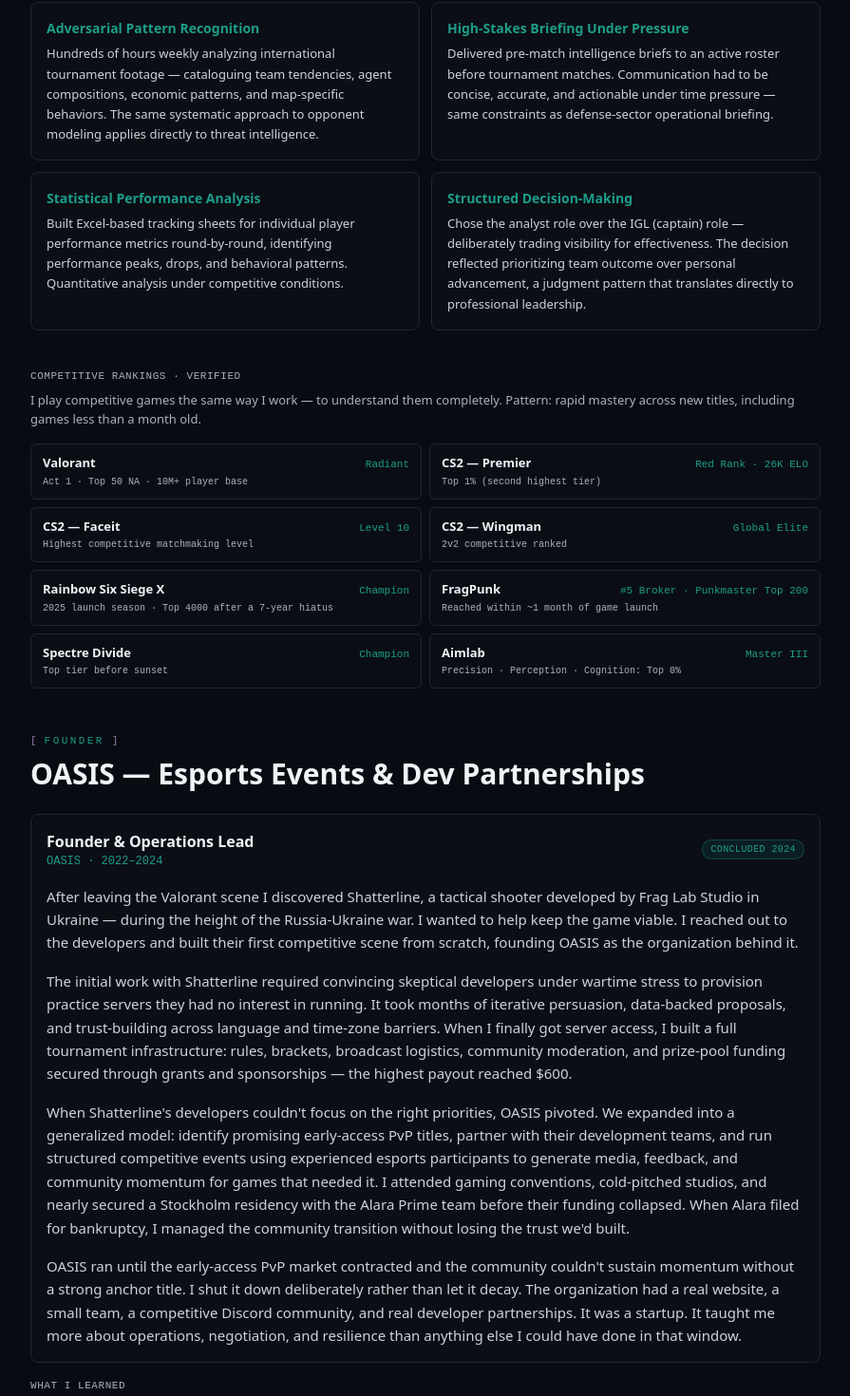
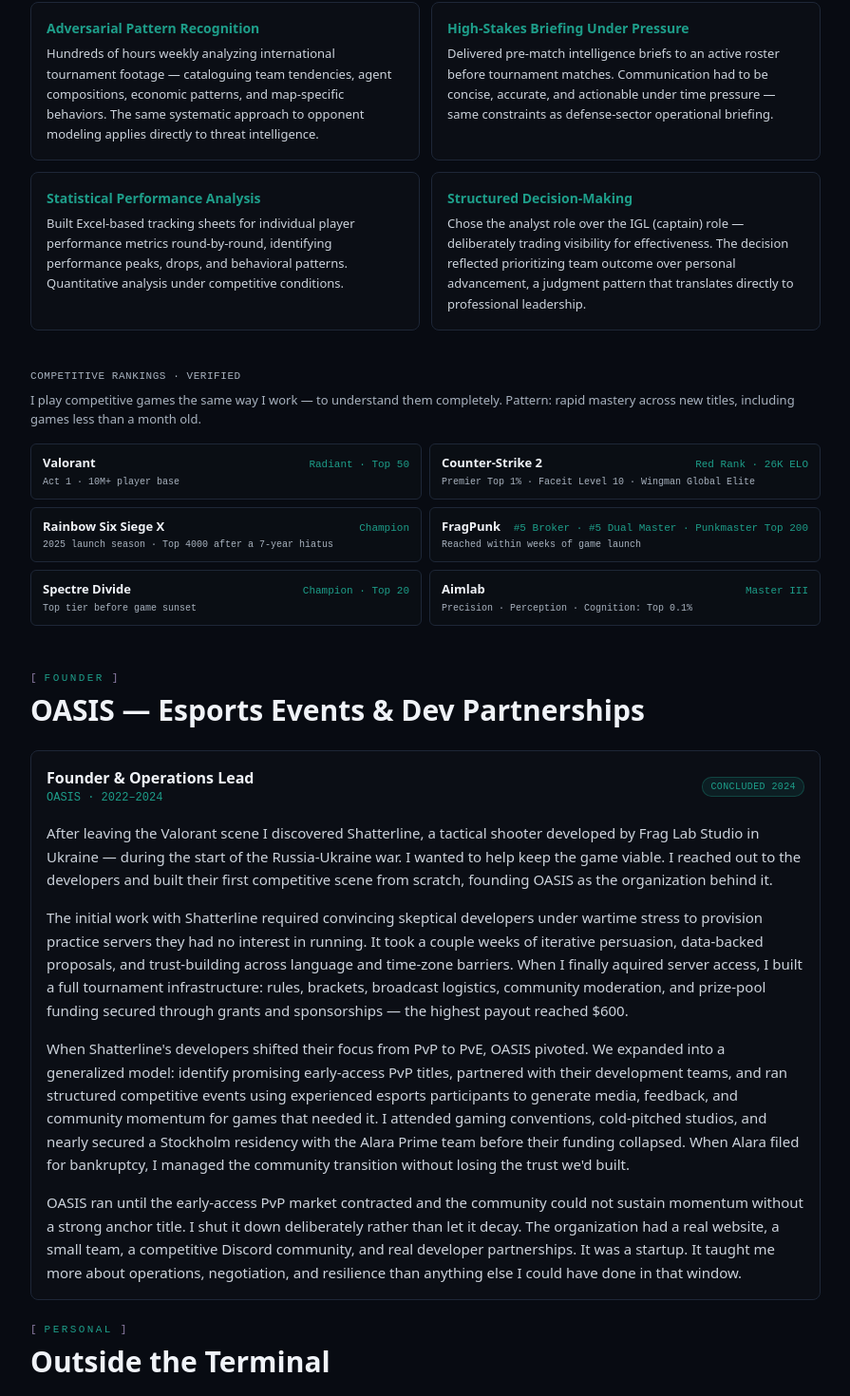
Before and after one commit to osakhra/andrewcastor-portfolio, a Next.js app: page /about in a window 1280 px wide. Shown: the part 1262-2732 px from the top of the page at 95% size, without its empty margins (192-1087 px from the left). Built offline with nearby package versions, Linux system fonts and the light colour scheme.

Commit message:
checkpoint before v10

```diff
--- a/app/about/page.tsx
+++ b/app/about/page.tsx
@@ -55,37 +55,27 @@ const transferableSkills = [
   },
 ];
 
-const oasisSkills = [
-  'Community governance — drafted and enforced rulesets covering bug exploitation, behavioral standards, and exploit patches for live-updating games with active vulnerabilities',
-  'Stakeholder negotiation — convinced skeptical Ukrainian developers during wartime to provision dedicated practice servers; required iterative persuasion, data, and trust-building across language and time-zone barriers',
-  'Sponsorship and grant acquisition — sourced prize pools up to $600 through external grants and brand sponsors with no prior fundraising experience',
-  'Operations management — coordinated media teams, tournament brackets, broadcast logistics, and community communications simultaneously',
-  'Early-access product intelligence — evaluated new PvP titles at alpha/beta stage for competitive viability; provided structured feedback to development teams before public release',
-  'Business development — attended gaming conventions, cold-pitched development studios, negotiated in-person and remote partnerships, and nearly secured a Stockholm studio residency with Alara Prime',
-  'Crisis operations — maintained community trust and event continuity through the Alara Prime bankruptcy, demonstrating organizational resilience under external failure',
-];
+// const oasisSkills = [
+//   'Community governance — drafted and enforced rulesets covering bug exploitation, behavioral standards, and exploit patches for live-updating games with active vulnerabilities',
+//   'Stakeholder negotiation — convinced skeptical Ukrainian developers during wartime to provision dedicated practice servers; required iterative persuasion, data, and trust-building across language and time-zone barriers',
+//   'Sponsorship and grant acquisition — sourced prize pools up to $600 through external grants and brand sponsors with no prior fundraising experience',
+//   'Operations management — coordinated media teams, tournament brackets, broadcast logistics, and community communications simultaneously',
+//   'Early-access product intelligence — evaluated new PvP titles at alpha/beta stage for competitive viability; provided structured feedback to development teams before public release',
+//   'Business development — attended gaming conventions, cold-pitched development studios, negotiated in-person and remote partnerships, and nearly secured a Stockholm studio residency with Alara Prime',
+//   'Crisis operations — maintained community trust and event continuity through the Alara Prime bankruptcy, demonstrating organizational resilience under external failure',
+// ];
 
 // Verified competitive rankings — accurate per user
 const gamingRanks = [
   {
     game: 'Valorant',
-    rank: 'Radiant',
-    note: 'Act 1 · Top 50 NA · 10M+ player base',
+    rank: 'Radiant · Top 50',
+    note: 'Act 1 · 10M+ player base',
   },
   {
-    game: 'CS2 — Premier',
+    game: 'Counter-Strike 2',
     rank: 'Red Rank · 26K ELO',
-    note: 'Top 1% (second highest tier)',
-  },
-  {
-    game: 'CS2 — Faceit',
-    rank: 'Level 10',
-    note: 'Highest competitive matchmaking level',
-  },
-  {
-    game: 'CS2 — Wingman',
-    rank: 'Global Elite',
-    note: '2v2 competitive ranked',
+    note: 'Premier Top 1% · Faceit Level 10 · Wingman Global Elite',
   },
   {
     game: 'Rainbow Six Siege X',
@@ -94,18 +84,18 @@ const gamingRanks = [
   },
   {
     game: 'FragPunk',
-    rank: '#5 Broker · Punkmaster Top 200',
-    note: 'Reached within ~1 month of game launch',
+    rank: '#5 Broker · #5 Dual Master · Punkmaster Top 200',
+    note: 'Reached within weeks of game launch',
   },
   {
     game: 'Spectre Divide',
-    rank: 'Champion',
-    note: 'Top tier before sunset',
+    rank: 'Champion · Top 20',
+    note: 'Top tier before game sunset',
   },
   {
     game: 'Aimlab',
     rank: 'Master III',
-    note: 'Precision · Perception · Cognition: Top 0%',
+    note: 'Precision · Perception · Cognition: Top 0.1%',
   },
 ];
 
@@ -120,7 +110,7 @@ export default function AboutPage() {
           <SectionHeader
             id="intro"
             label="Background"
-            title="Beyond the Résumé"
+            title="Beyond the Resume"
             subtitle="Military family. Ten schools. Always the new kid — which turns out to be excellent training for operating in environments where you have to build trust quickly and figure things out fast."
           />
         </FadeUp>
@@ -131,7 +121,7 @@ export default function AboutPage() {
               Military Brat · USAF Family
             </p>
             <p className="mb-4 font-body text-[15px] leading-relaxed text-text-secondary">
-              Born at Eglin Air Force Base. Both parents served in the United States Air Force — my mother retired as a Lieutenant Colonel, my father as a Colonel. Growing up meant moving every few years across postings: about 10 schools by the time I graduated high school. I learned early how to adapt to new environments, read new social structures, and build trust with strangers. It wasn&apos;t always easy, but it&apos;s a background that translates directly into how I work.
+              Born at Eglin Air Force Base in Fort Walton Beach, Florida. Both parents served in the United States Air Force — my mother retired as a Lieutenant Colonel, my father as a Colonel. Growing up meant packing your things and moving every few years: transitioned through 10 schools by the time I graduated high school. I learned early how to adapt to new environments, read new social structures, and build trust with strangers. It wasn&apos;t always easy, but it&apos;s a background that translates directly into how I work.
             </p>
             <div className="grid grid-cols-1 gap-2 sm:grid-cols-2">
               {locations.map((loc) => (
@@ -172,7 +162,7 @@ export default function AboutPage() {
               The job was structured 12-hour days. Up at 5:30 AM watching international tournament VODs before the NA market woke up. By afternoon I was building per-player performance spreadsheets — round-by-round statistics, behavioral patterns, performance curves plotted over time. Evenings the roster was in scrims; I&apos;d watch live, flag in-round events, then spend the post-session reviewing every angle. At peak I was rated among the better analysts in the NA scene.
             </p>
             <p className="font-body text-[15px] leading-relaxed text-text-secondary">
-              I left the scene by choice. I&apos;d hit my ceiling for what the role could teach me, and I could see more important work ahead. The discipline, pattern recognition, and analytical habits it built stayed with me — and they show up directly in how I approach infrastructure and security work today.
+              I left the scene by choice. I'd hit my ceiling for what the role could teach me, and I could see more important work ahead. The discipline, pattern recognition, and analytical habits built stayed with me — and they show up directly in how I approach infrastructure and security work today.
             </p>
           </div>
         </FadeUp>
@@ -242,21 +232,21 @@ export default function AboutPage() {
               <span className="status-pill status-shipped">Concluded 2024</span>
             </div>
             <p className="mb-4 font-body text-[15px] leading-relaxed text-text-secondary">
-              After leaving the Valorant scene I discovered Shatterline, a tactical shooter developed by Frag Lab Studio in Ukraine — during the height of the Russia-Ukraine war. I wanted to help keep the game viable. I reached out to the developers and built their first competitive scene from scratch, founding OASIS as the organization behind it.
+              After leaving the Valorant scene I discovered Shatterline, a tactical shooter developed by Frag Lab Studio in Ukraine — during the start of the Russia-Ukraine war. I wanted to help keep the game viable. I reached out to the developers and built their first competitive scene from scratch, founding OASIS as the organization behind it.
             </p>
             <p className="mb-4 font-body text-[15px] leading-relaxed text-text-secondary">
-              The initial work with Shatterline required convincing skeptical developers under wartime stress to provision practice servers they had no interest in running. It took months of iterative persuasion, data-backed proposals, and trust-building across language and time-zone barriers. When I finally got server access, I built a full tournament infrastructure: rules, brackets, broadcast logistics, community moderation, and prize-pool funding secured through grants and sponsorships — the highest payout reached $600.
+              The initial work with Shatterline required convincing skeptical developers under wartime stress to provision practice servers they had no interest in running. It took a couple weeks of iterative persuasion, data-backed proposals, and trust-building across language and time-zone barriers. When I finally aquired server access, I built a full tournament infrastructure: rules, brackets, broadcast logistics, community moderation, and prize-pool funding secured through grants and sponsorships — the highest payout reached $600.
             </p>
             <p className="mb-4 font-body text-[15px] leading-relaxed text-text-secondary">
-              When Shatterline&apos;s developers couldn&apos;t focus on the right priorities, OASIS pivoted. We expanded into a generalized model: identify promising early-access PvP titles, partner with their development teams, and run structured competitive events using experienced esports participants to generate media, feedback, and community momentum for games that needed it. I attended gaming conventions, cold-pitched studios, and nearly secured a Stockholm residency with the Alara Prime team before their funding collapsed. When Alara filed for bankruptcy, I managed the community transition without losing the trust we&apos;d built.
+              When Shatterline&apos;s developers shifted their focus from PvP to PvE, OASIS pivoted. We expanded into a generalized model: identify promising early-access PvP titles, partnered with their development teams, and ran structured competitive events using experienced esports participants to generate media, feedback, and community momentum for games that needed it. I attended gaming conventions, cold-pitched studios, and nearly secured a Stockholm residency with the Alara Prime team before their funding collapsed. When Alara filed for bankruptcy, I managed the community transition without losing the trust we&apos;d built.
             </p>
             <p className="font-body text-[15px] leading-relaxed text-text-secondary">
-              OASIS ran until the early-access PvP market contracted and the community couldn&apos;t sustain momentum without a strong anchor title. I shut it down deliberately rather than let it decay. The organization had a real website, a small team, a competitive Discord community, and real developer partnerships. It was a startup. It taught me more about operations, negotiation, and resilience than anything else I could have done in that window.
+              OASIS ran until the early-access PvP market contracted and the community could not sustain momentum without a strong anchor title. I shut it down deliberately rather than let it decay. The organization had a real website, a small team, a competitive Discord community, and real developer partnerships. It was a startup. It taught me more about operations, negotiation, and resilience than anything else I could have done in that window.
             </p>
           </div>
         </FadeUp>
 
-        <FadeUp delay={80}>
+        {/* <FadeUp delay={80}>
           <div className="mb-10">
             <p className="mb-3 font-mono text-[11px] uppercase tracking-wider text-text-tertiary">
               What I Learned
@@ -272,7 +262,7 @@ export default function AboutPage() {
               ))}
             </ul>
           </div>
-        </FadeUp>
+        </FadeUp> */}
 
         {/* Travel
         <FadeUp>
@@ -332,7 +322,7 @@ export default function AboutPage() {
               },
               {
                 title: 'Ocean Swimming & Offshore Fishing',
-                body: "I like to swim out twice as far as the surfers, finding a calm wave to float on — and fish 5+ miles offshore for the kind of catch that will feed me and the neighbors.",
+                body: "I like to swim out twice as far as the surfers, finding a calm wave to float on — and fish 5+ miles offshore for the kind of catch that will feed the neighbors.",
               },
               {
                 title: 'Competitive Gaming',
```
Also changed, not shown: app/globals.css (+24 -0 lines), app/page.tsx (+10 -13 lines).
